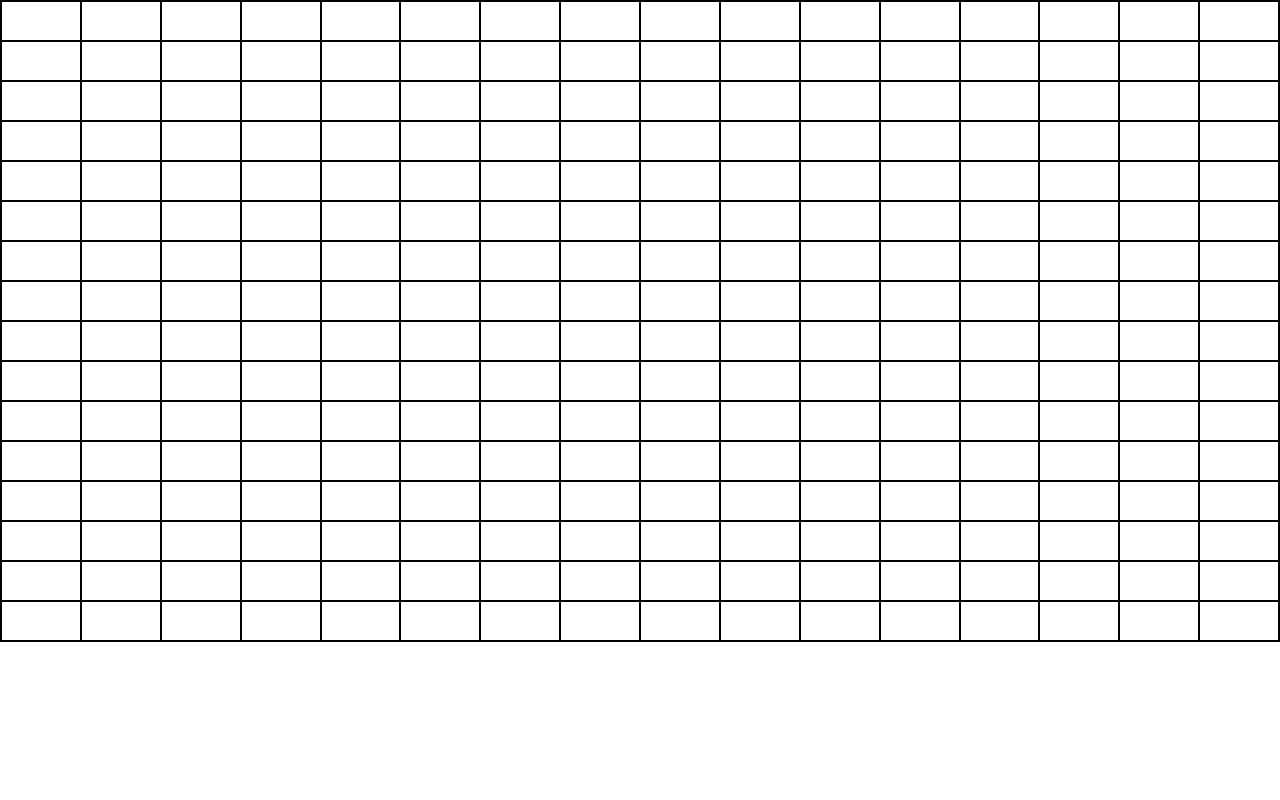
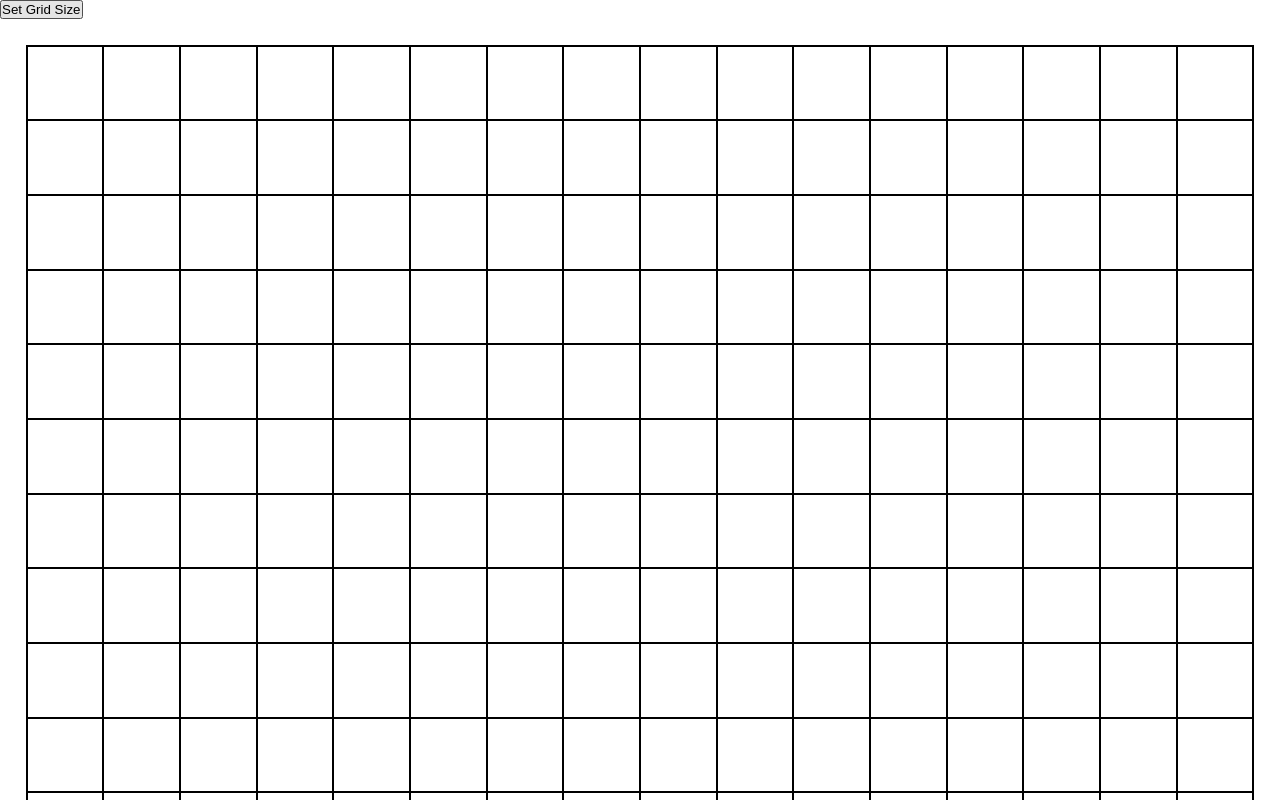
Before and after one commit to aleximichael/etch-a-sketch, a plain HTML site: page index.html in a window 1280 px wide. Shown: the top 800 px of the page. Drawn offline with Linux system fonts and the light colour scheme.

Commit message:
Add: Feature to modify the grid size

```diff
--- a/index.html
+++ b/index.html
@@ -7,7 +7,8 @@
     <link rel="stylesheet" href="styles.css">
 </head>
 <body>
-    <div id="grid-container"></div>
+    <button class="grid-size">Set Grid Size</button>
+    <div class="grid-container"></div>
 
     <script src="script.js"></script>
 </body>
--- a/script.js
+++ b/script.js
@@ -1,4 +1,4 @@
-const gridContainer = document.querySelector("#grid-container");
+const gridContainer = document.querySelector(".grid-container");
 
 const col = document.createElement("div");
 const grid = document.createElement("div");
@@ -6,11 +6,13 @@ const grid = document.createElement("div");
 col.classList.add("col-container");
 grid.classList.add("grid");
 
-for (let i = 1; i < 17; i++) {
+function createGrid(defaultSize = 16) {
+    for (let i = 1; i < defaultSize+1; i++) {
         let currCol = col.cloneNode(true);
+        currCol.classList.add("col-" + i);
         gridContainer.appendChild(currCol);
 
-    for (let j = 1; j < 17; j++) {
+        for (let j = 1; j < defaultSize+1; j++) {
             currGrid = grid.cloneNode(true);
             currCol.appendChild(currGrid);
         }
@@ -23,3 +25,13 @@ grids.forEach((grid) => {
             grid.style.backgroundColor = "blue";
         });
     });
+}
+
+const gridBtn = document.querySelector(".grid-size");
+
+gridBtn.addEventListener("click", ()=> {
+    gridContainer.replaceChildren();
+    createGrid(+prompt("How many squares wide?"));
+});
+
+createGrid();
--- a/styles.css
+++ b/styles.css
@@ -4,19 +4,24 @@
     box-sizing: border-box;
 }
 
-#grid-container {
+.grid-container {
+    padding: 2vw;
     display: flex;
-    border: 1px solid black;
-
 }
 
 .col-container {
     flex: auto;
     display: flex;
-    flex-direction: column;  */
+    border-top: 2px solid black;
+    border-right: 2px solid black;
+    flex-direction: column;
+}
+
+.col-1 {
+    border-left: 2px solid black;
 }
 
 .grid {
-    height: 5vh;
-    border: 1px solid black;
+    aspect-ratio: 1/1;
+    border-bottom: 2px solid black;
 }
```
Lines whose indentation alone changed are shown as unchanged.
